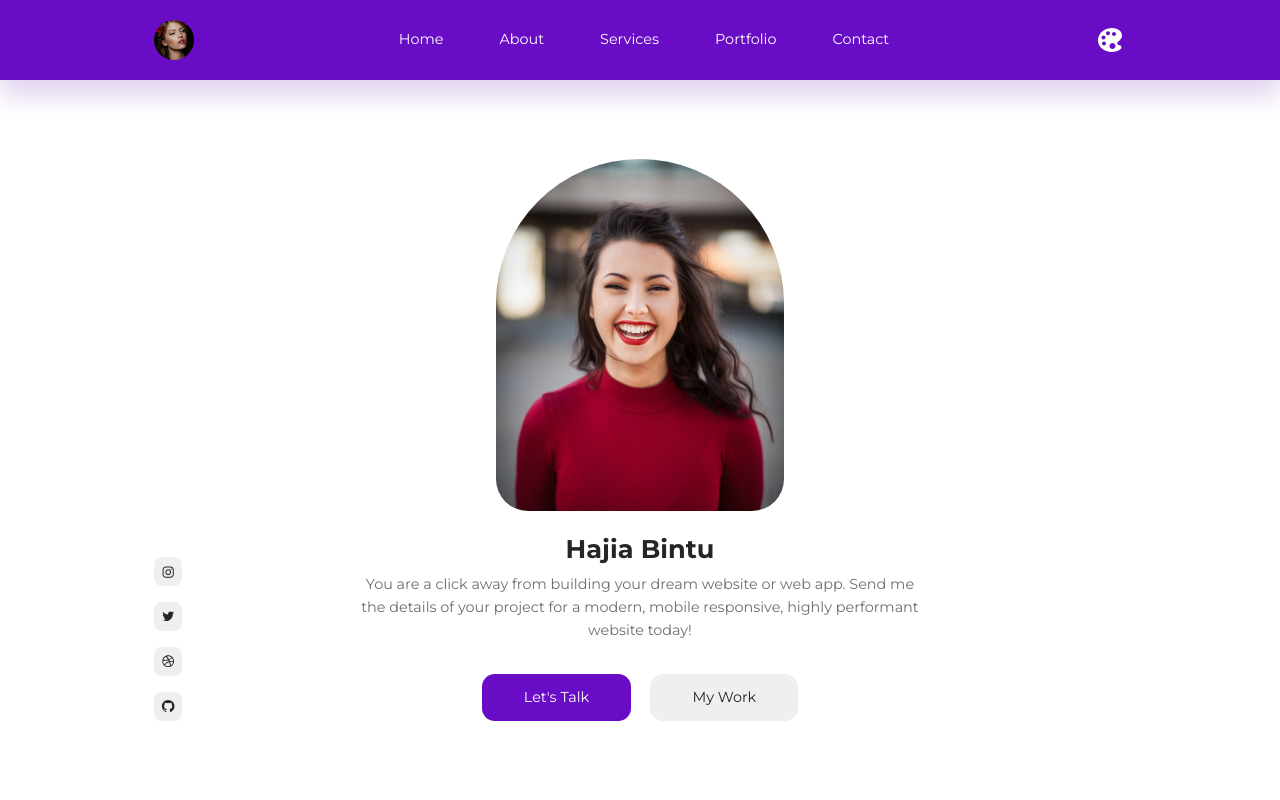
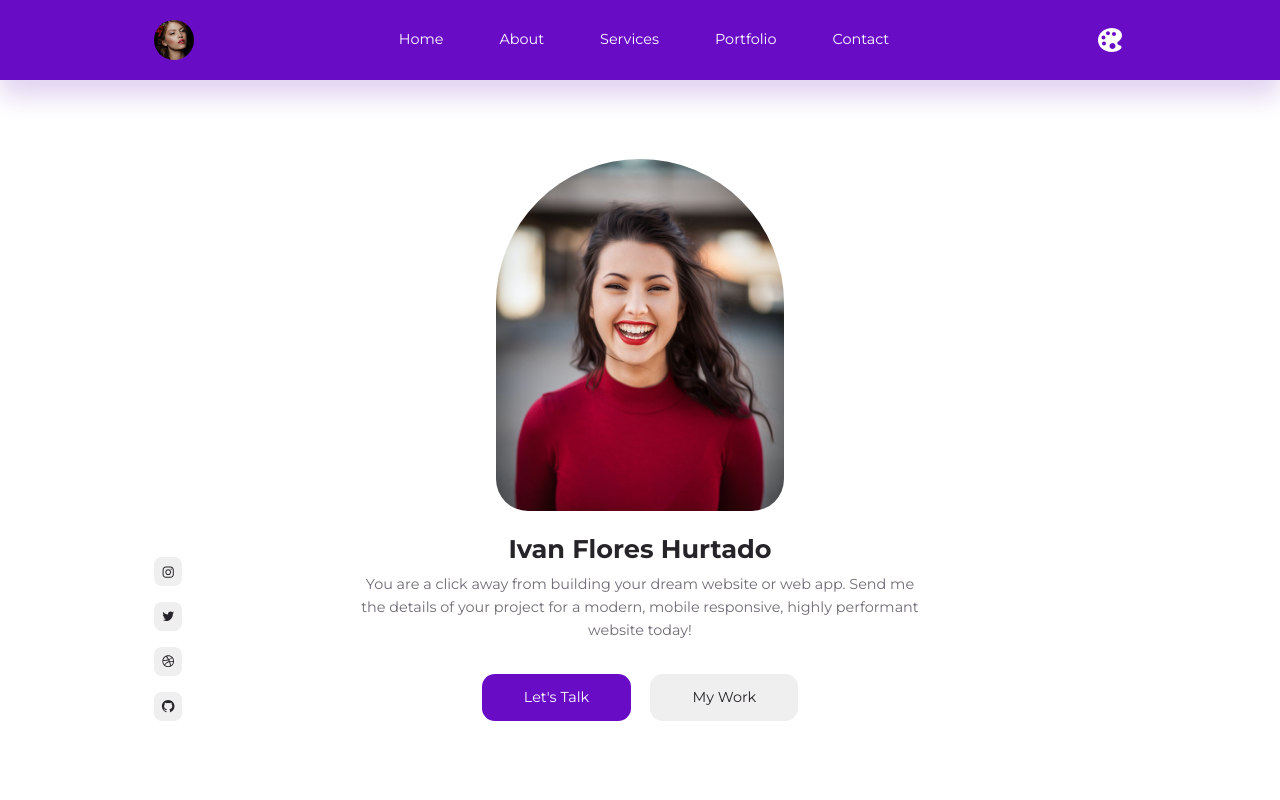
Before and after one commit to iafhurtado/portfolio, a React (Create React App) app: page / in a window 1280 px wide. Shown: the top 800 px of the page. Built offline with nearby package versions, Linux system fonts and the light colour scheme.

Commit message:
first change

```diff
--- a/src/sections/header/Header.jsx
+++ b/src/sections/header/Header.jsx
@@ -16,7 +16,7 @@ const Header = () => {
         <div className="header__profile" data-aos="fade-in">
           <img src={HeaderImage} alt="Header Portait" />
         </div>
-        <h3  data-aos="fade-up">Hajia Bintu</h3>
+        <h3  data-aos="fade-up">Ivan Flores Hurtado</h3>
         <p  data-aos="fade-up">
         You are a click away from building your dream website or web app. Send me the details of your project for a modern, mobile responsive, highly performant website today!
         </p>
```
